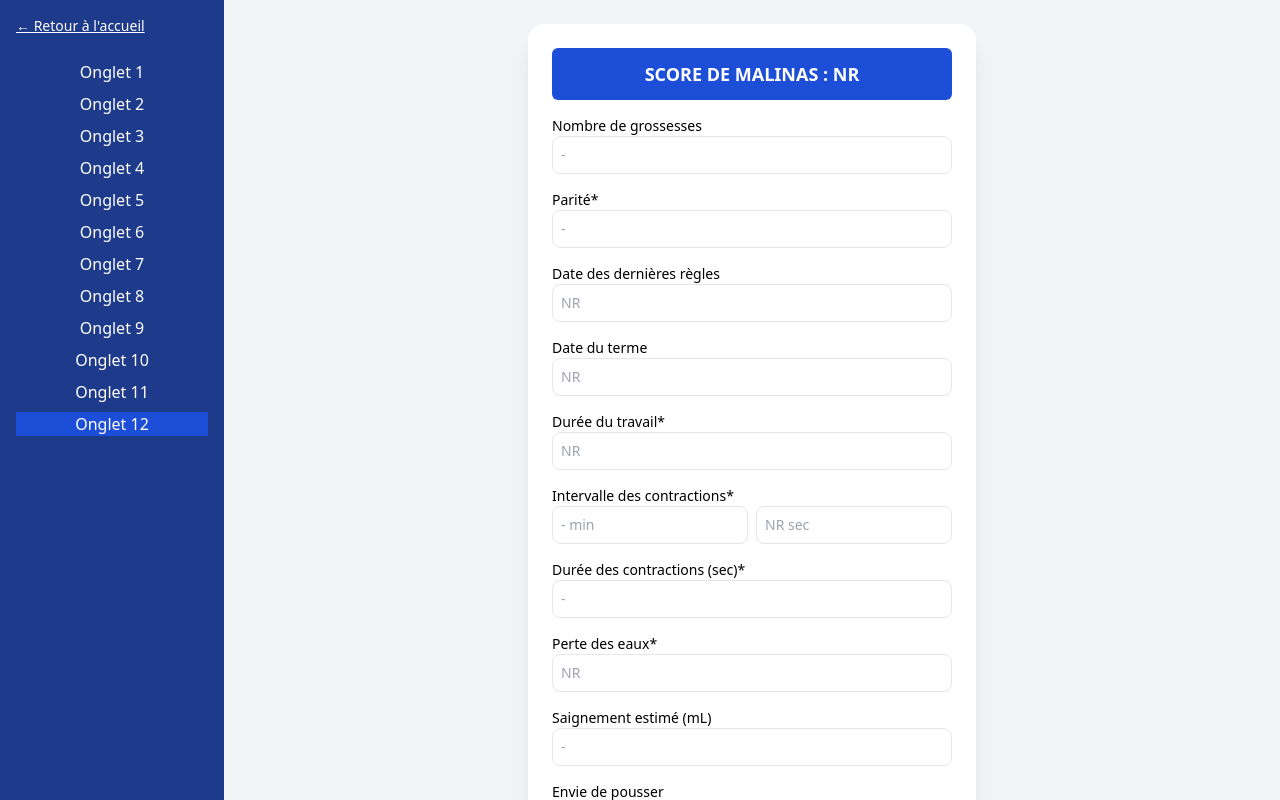
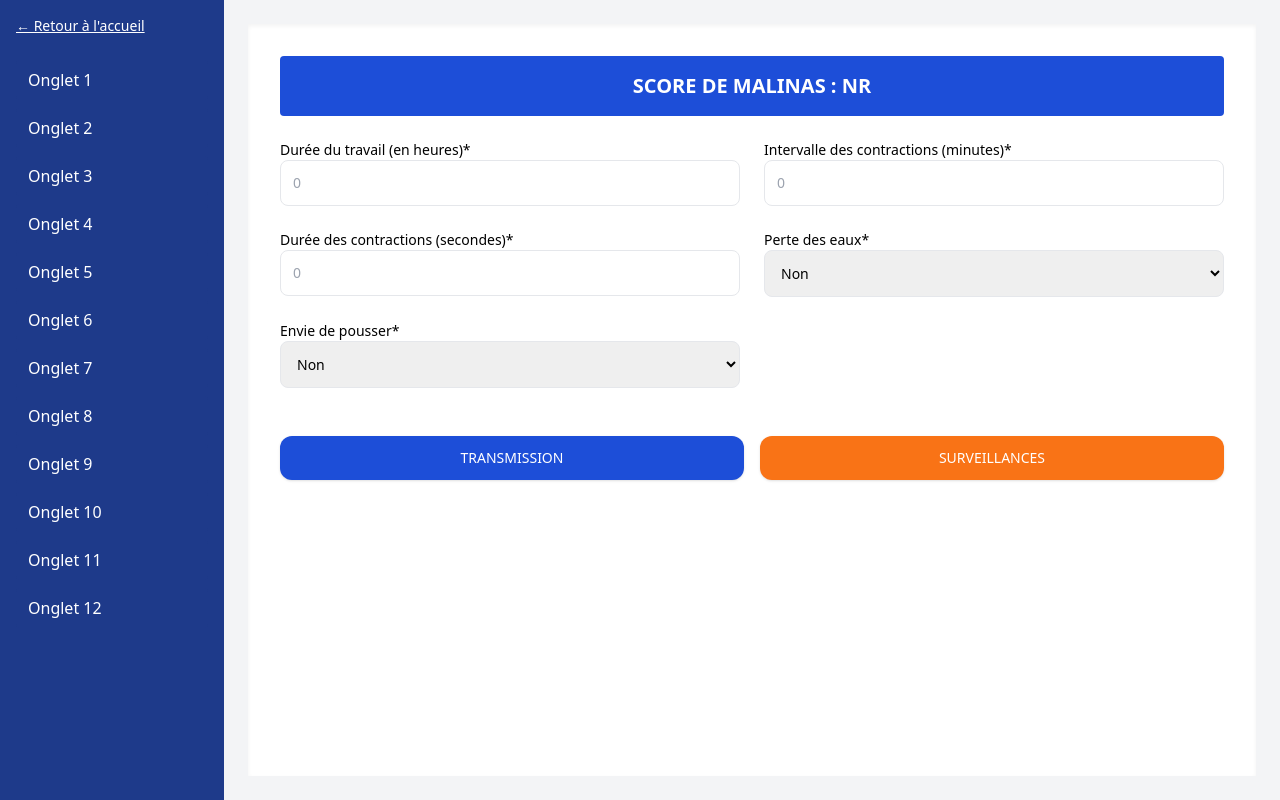
Before and after one commit to garryslink/ESO, a plain HTML site: page menu.html in a window 1280 px wide. Drawn offline with nearby package versions, Linux system fonts and the light colour scheme.

Commit message:
Update menu.html

```diff
--- a/menu.html
+++ b/menu.html
@@ -2,187 +2,203 @@
 <html lang="fr">
 <head>
   <meta charset="UTF-8" />
-  <title>Menu des Onglets</title>
+  <title>Fiche Obstétricale</title>
   <meta name="viewport" content="width=device-width, initial-scale=1.0">
   <script src="https://cdn.tailwindcss.com"></script>
   <style>
-    .tabcontent {
-      display: none;
-    }
+    .tabcontent { display: none; }
+    .modal { display: none; position: fixed; inset: 0; background: rgba(0,0,0,0.6); justify-content: center; align-items: center; z-index: 50; }
+    .modal-content { background: white; padding: 2rem; border-radius: 1rem; max-height: 80vh; overflow-y: auto; width: 90%; max-width: 800px; }
   </style>
 </head>
 <body class="bg-gray-100 h-screen overflow-hidden">
 
   <div class="flex h-screen">
-    <!-- Sidebar pour desktop -->
+    <!-- SIDEBAR DESKTOP -->
     <div class="hidden md:flex flex-col w-56 bg-blue-900 text-white p-4 space-y-2 sidebar">
       <a href="index.html" class="underline text-sm mb-4">← Retour à l'accueil</a>
-      <button onclick="openTab('tab1')" class="tab-btn">Onglet 1</button>
-      <button onclick="openTab('tab2')" class="tab-btn">Onglet 2</button>
-      <button onclick="openTab('tab3')" class="tab-btn">Onglet 3</button>
-      <button onclick="openTab('tab4')" class="tab-btn">Onglet 4</button>
-      <button onclick="openTab('tab5')" class="tab-btn">Onglet 5</button>
-      <button onclick="openTab('tab6')" class="tab-btn">Onglet 6</button>
-      <button onclick="openTab('tab7')" class="tab-btn">Onglet 7</button>
-      <button onclick="openTab('tab8')" class="tab-btn">Onglet 8</button>
-      <button onclick="openTab('tab9')" class="tab-btn">Onglet 9</button>
-      <button onclick="openTab('tab10')" class="tab-btn">Onglet 10</button>
-      <button onclick="openTab('tab11')" class="tab-btn">Onglet 11</button>
-      <button onclick="openTab('tab12')" class="tab-btn">Onglet 12</button>
+      <!-- Boutons onglets -->
+      <template id="sidebar-buttons">
+        <!-- Injecté dynamiquement en JS -->
+      </template>
     </div>
 
-    <!-- Mobile menu toggle -->
+    <!-- MENU MOBILE -->
     <div class="md:hidden fixed top-0 left-0 w-full bg-blue-900 text-white z-10 p-4 flex justify-between items-center">
       <span class="font-bold">Menu</span>
       <button onclick="toggleSidebar()" class="bg-blue-700 px-3 py-1 rounded">☰</button>
     </div>
 
-    <!-- Sidebar mobile -->
+    <!-- SIDEBAR MOBILE -->
     <div id="mobileSidebar" class="md:hidden hidden fixed top-16 left-0 w-56 bg-blue-900 text-white p-4 z-20 sidebar space-y-2">
-      <button onclick="openTab('tab1')" class="tab-btn">Onglet 1</button>
-      <button onclick="openTab('tab2')" class="tab-btn">Onglet 2</button>
-      <button onclick="openTab('tab3')" class="tab-btn">Onglet 3</button>
-      <button onclick="openTab('tab4')" class="tab-btn">Onglet 4</button>
-      <button onclick="openTab('tab5')" class="tab-btn">Onglet 5</button>
-      <button onclick="openTab('tab6')" class="tab-btn">Onglet 6</button>
-      <button onclick="openTab('tab7')" class="tab-btn">Onglet 7</button>
-      <button onclick="openTab('tab8')" class="tab-btn">Onglet 8</button>
-      <button onclick="openTab('tab9')" class="tab-btn">Onglet 9</button>
-      <button onclick="openTab('tab10')" class="tab-btn">Onglet 10</button>
-      <button onclick="openTab('tab11')" class="tab-btn">Onglet 11</button>
-      <button onclick="openTab('tab12')" class="tab-btn">Onglet 12</button>
+      <!-- Boutons onglets (idem que desktop) -->
     </div>
 
-    <!-- Contenu principal -->
-    <div class="flex-1 overflow-y-auto flex justify-center items-start p-6 pt-24 md:pt-6">
-      <!-- Onglets génériques -->
-      <div id="tab1" class="tabcontent w-full"><h2 class="text-xl font-bold">Contenu 1</h2></div>
-      <div id="tab2" class="tabcontent w-full"><h2 class="text-xl font-bold">Contenu 2</h2></div>
-      <div id="tab3" class="tabcontent w-full"><h2 class="text-xl font-bold">Contenu 3</h2></div>
-      <div id="tab4" class="tabcontent w-full"><h2 class="text-xl font-bold">Contenu 4</h2></div>
-      <div id="tab5" class="tabcontent w-full"><h2 class="text-xl font-bold">Contenu 5</h2></div>
-      <div id="tab6" class="tabcontent w-full"><h2 class="text-xl font-bold">Contenu 6</h2></div>
-      <div id="tab7" class="tabcontent w-full"><h2 class="text-xl font-bold">Contenu 7</h2></div>
-      <div id="tab8" class="tabcontent w-full"><h2 class="text-xl font-bold">Contenu 8</h2></div>
-      <div id="tab9" class="tabcontent w-full"><h2 class="text-xl font-bold">Contenu 9</h2></div>
-      <div id="tab10" class="tabcontent w-full"><h2 class="text-xl font-bold">Contenu 10</h2></div>
-      <div id="tab11" class="tabcontent w-full"><h2 class="text-xl font-bold">Contenu 11</h2></div>
-
-      <!-- Onglet 12 : Formulaire stylisé -->
-      <div id="tab12" class="tabcontent w-full flex justify-center">
-        <div class="w-full max-w-md bg-white shadow-xl rounded-2xl p-6">
-          <div class="bg-blue-700 text-white text-center p-3 font-bold text-lg uppercase rounded-md mb-4">
-            Score de Malinas : NR
+    <!-- CONTENU PRINCIPAL -->
+    <div class="flex-1 overflow-y-auto p-6 pt-24 md:pt-6 relative">
+      <!-- Contenu des onglets -->
+      <div id="tabs-container" class="w-full h-full">
+        <!-- Onglets injectés ici -->
+      </div>
+    </div>
   </div>
 
-          <form class="space-y-4 text-sm text-black">
+  <!-- MODAL de transmission -->
+  <div id="bilanModal" class="modal">
+    <div class="modal-content">
+      <h2 class="text-xl font-bold mb-4">Bilan complet</h2>
+      <pre id="bilanContent" class="text-sm whitespace-pre-wrap bg-gray-100 p-4 rounded-lg"></pre>
+      <div class="text-right mt-4">
+        <button onclick="closeBilan()" class="bg-blue-700 text-white px-4 py-2 rounded hover:bg-blue-800">Fermer</button>
+      </div>
+    </div>
+  </div>
+<script>
+  const tabContainer = document.getElementById('tabs-container');
+  const sidebarButtons = document.getElementById('sidebar-buttons');
+  const mobileSidebar = document.getElementById('mobileSidebar');
+
+  // Crée les onglets 1 à 11 dynamiquement
+  for (let i = 1; i <= 11; i++) {
+    const btn = document.createElement('button');
+    btn.textContent = 'Onglet ' + i;
+    btn.className = 'tab-btn bg-blue-900 hover:bg-blue-800 px-3 py-2 rounded text-left w-full';
+    btn.setAttribute('onclick', `openTab('tab${i}')`);
+    sidebarButtons.parentElement.appendChild(btn);
+    const mobileBtn = btn.cloneNode(true);
+    mobileSidebar.appendChild(mobileBtn);
+
+    const tab = document.createElement('div');
+    tab.id = 'tab' + i;
+    tab.className = 'tabcontent w-full';
+    tab.innerHTML = `<h2 class="text-xl font-bold">Contenu ${i}</h2>`;
+    tabContainer.appendChild(tab);
+  }
+</script>
+<script>
+  // Onglet 12
+  const tab12 = document.createElement('div');
+  tab12.id = 'tab12';
+  tab12.className = 'tabcontent w-full h-full';
+
+  tab12.innerHTML = `
+    <div class="w-full h-full bg-white shadow-inner p-8 overflow-y-auto">
+      <div class="bg-blue-700 text-white text-center p-4 font-bold text-xl uppercase mb-6 rounded">
+        Score de Malinas : <span id="malinasScore">NR</span>
+      </div>
+
+      <form id="malinasForm" class="grid grid-cols-1 md:grid-cols-2 gap-6 text-sm text-black">
         <div>
-              <label class="block font-medium">Nombre de grossesses</label>
-              <input type="number" class="w-full p-2 border rounded-lg" placeholder="-" required>
+          <label class="block font-medium">Durée du travail (en heures)*</label>
+          <input type="number" id="travail" class="w-full p-3 border rounded-lg" placeholder="0">
         </div>
 
         <div>
-              <label class="block font-medium">Parité*</label>
-              <input type="text" class="w-full p-2 border rounded-lg" placeholder="-" required>
+          <label class="block font-medium">Intervalle des contractions (minutes)*</label>
+          <input type="number" id="intervalle" class="w-full p-3 border rounded-lg" placeholder="0">
         </div>
 
         <div>
-              <label class="block font-medium">Date des dernières règles</label>
-              <input type="text" class="w-full p-2 border rounded-lg" placeholder="NR">
-            </div>
-
-            <div>
-              <label class="block font-medium">Date du terme</label>
-              <input type="text" class="w-full p-2 border rounded-lg" placeholder="NR">
-            </div>
-
-            <div>
-              <label class="block font-medium">Durée du travail*</label>
-              <input type="text" class="w-full p-2 border rounded-lg" placeholder="NR" required>
-            </div>
-
-            <div>
-              <label class="block font-medium">Intervalle des contractions*</label>
-              <div class="flex gap-2">
-                <input type="text" class="w-1/2 p-2 border rounded-lg" placeholder="- min">
-                <input type="text" class="w-1/2 p-2 border rounded-lg" placeholder="NR sec">
-              </div>
-            </div>
-
-            <div>
-              <label class="block font-medium">Durée des contractions (sec)*</label>
-              <input type="text" class="w-full p-2 border rounded-lg" placeholder="-" required>
+          <label class="block font-medium">Durée des contractions (secondes)*</label>
+          <input type="number" id="duree" class="w-full p-3 border rounded-lg" placeholder="0">
         </div>
 
         <div>
           <label class="block font-medium">Perte des eaux*</label>
-              <input type="text" class="w-full p-2 border rounded-lg" placeholder="NR" required>
+          <select id="eaux" class="w-full p-3 border rounded-lg">
+            <option value="non">Non</option>
+            <option value="oui">Oui</option>
+          </select>
         </div>
 
         <div>
-              <label class="block font-medium">Saignement estimé (mL)</label>
-              <input type="text" class="w-full p-2 border rounded-lg" placeholder="-">
+          <label class="block font-medium">Envie de pousser*</label>
+          <select id="pousser" class="w-full p-3 border rounded-lg">
+            <option value="non">Non</option>
+            <option value="oui">Oui</option>
+          </select>
         </div>
 
-            <div>
-              <label class="block font-medium">Envie de pousser</label>
-              <input type="text" class="w-full p-2 border rounded-lg" placeholder="NR">
-            </div>
-
-            <div class="flex justify-between pt-4">
-              <button type="submit" class="bg-blue-700 text-white px-4 py-2 rounded-xl shadow hover:bg-blue-800 w-1/2">
+        <!-- Boutons -->
+        <div class="md:col-span-2 flex justify-between pt-6">
+          <button type="submit" class="bg-blue-700 text-white px-6 py-3 rounded-xl shadow hover:bg-blue-800 w-1/2">
             TRANSMISSION
           </button>
-              <button type="button" class="bg-orange-500 text-white px-4 py-2 rounded-xl shadow hover:bg-orange-600 w-1/2 ml-2">
+          <button type="button" class="bg-orange-500 text-white px-6 py-3 rounded-xl shadow hover:bg-orange-600 w-1/2 ml-4">
             SURVEILLANCES
           </button>
         </div>
       </form>
     </div>
-      </div>
-    </div>
-  </div>
+  `;
 
-  <!-- Script JS -->
+  tabContainer.appendChild(tab12);
+
+  const tab12Btn = document.createElement('button');
+  tab12Btn.textContent = 'Onglet 12';
+  tab12Btn.className = 'tab-btn bg-blue-900 hover:bg-blue-800 px-3 py-2 rounded text-left w-full';
+  tab12Btn.setAttribute('onclick', `openTab('tab12')`);
+  sidebarButtons.parentElement.appendChild(tab12Btn);
+  mobileSidebar.appendChild(tab12Btn.cloneNode(true));
+</script>
 <script>
   function openTab(tabId) {
-      const allTabs = document.querySelectorAll('.tabcontent');
-      allTabs.forEach(tab => tab.style.display = 'none');
-
-      const allButtons = document.querySelectorAll('.tab-btn');
-      allButtons.forEach(btn => {
-        btn.classList.remove('bg-blue-700', 'text-white');
-        btn.classList.add('bg-blue-900');
-      });
-
+    document.querySelectorAll('.tabcontent').forEach(tab => tab.style.display = 'none');
     const activeTab = document.getElementById(tabId);
-      const activeButton = document.querySelectorAll(`.tab-btn[onclick="openTab('${tabId}')"]`);
-
     if (activeTab) {
-        if (tabId === 'tab12') {
-          activeTab.style.display = 'flex';
-        } else {
       activeTab.style.display = 'block';
     }
-      }
-
-      activeButton.forEach(btn => {
-        btn.classList.add('bg-blue-700', 'text-white');
-        btn.classList.remove('bg-blue-900');
-      });
-
-      // Fermer la sidebar mobile après clic
+    // Fermer sidebar mobile après clic
     document.getElementById('mobileSidebar').classList.add('hidden');
   }
 
   function toggleSidebar() {
-      const sidebar = document.getElementById('mobileSidebar');
-      sidebar.classList.toggle('hidden');
+    document.getElementById('mobileSidebar').classList.toggle('hidden');
+  }
+
+  // Score de Malinas dynamique
+  function calculerScore() {
+    let score = 0;
+    const travail = parseFloat(document.getElementById("travail").value) || 0;
+    const intervalle = parseFloat(document.getElementById("intervalle").value) || 0;
+    const duree = parseFloat(document.getElementById("duree").value) || 0;
+    const eaux = document.getElementById("eaux").value;
+    const pousser = document.getElementById("pousser").value;
+
+    if (travail > 4) score++;
+    if (intervalle < 5) score++;
+    if (duree > 40) score++;
+    if (eaux === "oui") score++;
+    if (pousser === "oui") score++;
+
+    document.getElementById("malinasScore").textContent = score;
+  }
+
+  document.getElementById("malinasForm").addEventListener("input", calculerScore);
+
+  // Bilan complet
+  document.getElementById("malinasForm").addEventListener("submit", function (e) {
+    e.preventDefault();
+    let bilan = "📝 Bilan des données saisies :\n\n";
+    for (let i = 1; i <= 11; i++) {
+      bilan += `🗂 Onglet ${i} : Données non saisies\n`;
+    }
+
+    bilan += `\n🧾 Onglet 12 - Score de Malinas : ${document.getElementById("malinasScore").textContent}\n`;
+    bilan += `- Durée du travail : ${document.getElementById("travail").value} h\n`;
+    bilan += `- Intervalle des contractions : ${document.getElementById("intervalle").value} min\n`;
+    bilan += `- Durée des contractions : ${document.getElementById("duree").value} sec\n`;
+    bilan += `- Perte des eaux : ${document.getElementById("eaux").value}\n`;
+    bilan += `- Envie de pousser : ${document.getElementById("pousser").value}\n`;
+
+    document.getElementById("bilanContent").textContent = bilan;
+    document.getElementById("bilanModal").style.display = "flex";
+  });
+
+  function closeBilan() {
+    document.getElementById("bilanModal").style.display = "none";
   }
 
   // Onglet par défaut
   window.onload = () => openTab('tab12');
 </script>
-
-</body>
-</html>
```
Lines whose indentation alone changed are shown as unchanged.
